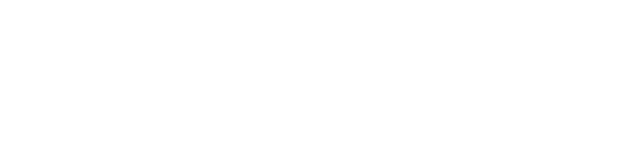
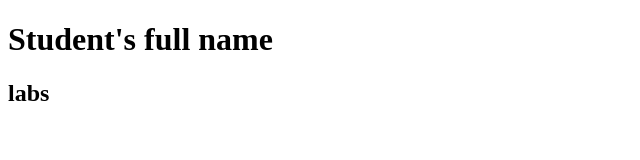
Before and after one commit to loanghsu/software_dev, a plain HTML site: page index.html in a window 1280 px wide. Shown: the whole page, without its empty margins (0-640 px from the left). Drawn offline with Linux system fonts and the light colour scheme.

Commit message:
Update index.html

```diff
--- a/index.html
+++ b/index.html
@@ -1,3 +1,12 @@
-<html>
-
+<!DOCTYPE html>
+<html lang="en">
+<head>
+    <meta charset="UTF-8">
+    <meta name="viewport" content="width=device-width, initial-scale=1.0">
+        <title>Student's full name </title>
+</head>
+<body>
+    <h1>Student's full name </h1>
+   <h2>labs</h2>
+</body>
 </html>
```
